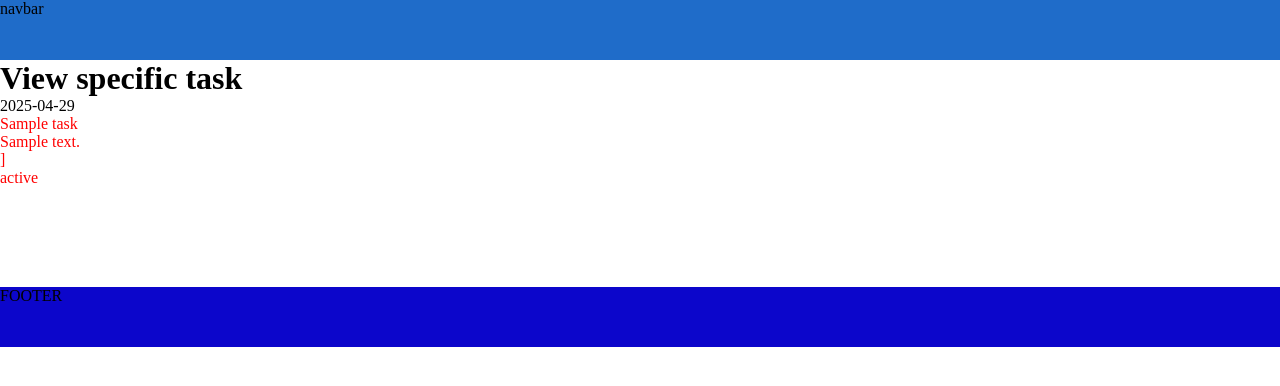
After one commit to piemahesh/django-todo, a Django app: template myTodo/templates/viewTask.html in a window 1280 px wide. The commit adds this page. Shown: the top 386 px of the page. Run offline with Django 5.2, Linux system fonts and the light colour scheme; the template is opened without the code that fills it: most values are stand-ins (such as "Sample title", 1, 10 or a date in 2020).

Commit message:
Django extends and block

```diff
--- a/myTodo/static/css/style.css
+++ b/myTodo/static/css/style.css
@@ -0,0 +1,15 @@
+* {
+  margin: 0;
+  padding: 0;
+  box-sizing: border-box;
+}
+.navbar {
+  height: 60px;
+  background-color: #1f6cc9;
+}
+
+.footer {
+  height: 60px;
+  margin-top: 100px;
+  background-color: #0c06cb;
+}
--- a/myTodo/templates/task.html
+++ b/myTodo/templates/task.html
@@ -1,12 +1,32 @@
 <!DOCTYPE html>
 <html lang="en">
+  {% load static %}
   <head>
     <meta charset="UTF-8" />
     <meta name="viewport" content="width=device-width, initial-scale=1.0" />
     <title>Document</title>
+    <link rel="stylesheet" href="{% static 'css/style.css' %}" />
   </head>
   <body>
-    <h1>Task page</h1>
+    <div class="navbar">navbar</div>
+    {% block content %}
+     <h1>Task page</h1>
+
     <a href="{%  url 'logout' %}">Logout</a>
+
+    {% for student in data %}
+    <div class="card">
+
+      <p>{{student.email}}</p>
+      <p>{{student.password}}</p>
+
+
+    {% endfor %}
+    <a href="{%  url 'viewTask' %}">view task</a>
+    {% endblock content %}
+      {% block message %}
+      <div> this is task page using block -page task.html</div>
+      {% endblock message %}
+    <div class="footer">FOOTER</div>
   </body>
 </html>
--- /dev/null
+++ b/myTodo/templates/viewTask.html
@@ -0,0 +1,11 @@
+{% extends "task.html" %} {% block content %}
+<h1>View specific task</h1>
+{% now "Y-m-d" %}
+{% endblock content %} {% block message %} {%for task in data %}
+
+<div style='color:{% cycle 'red' 'blue' %}'>
+  <p>{{task.task}}</p>
+  <p>{{task.description}}</p>]
+  <p>{{task.status}}</p>
+</div>
+{% endfor %} {% endblock message %}
--- a/myTodo/urls.py
+++ b/myTodo/urls.py
@@ -6,4 +6,5 @@ urlpatterns = [
     path("register", views.registerPage,name="registerPage"),
     path("task", views.task,name="taskPage"),
     path("logout", views.logout,name="logout"),
+    path("view_task", views.viewSpeficTask,name="viewTask"),
 ]
```
Also changed, not shown: myTodo/views.py (+32 -5 lines), db.sqlite3.
